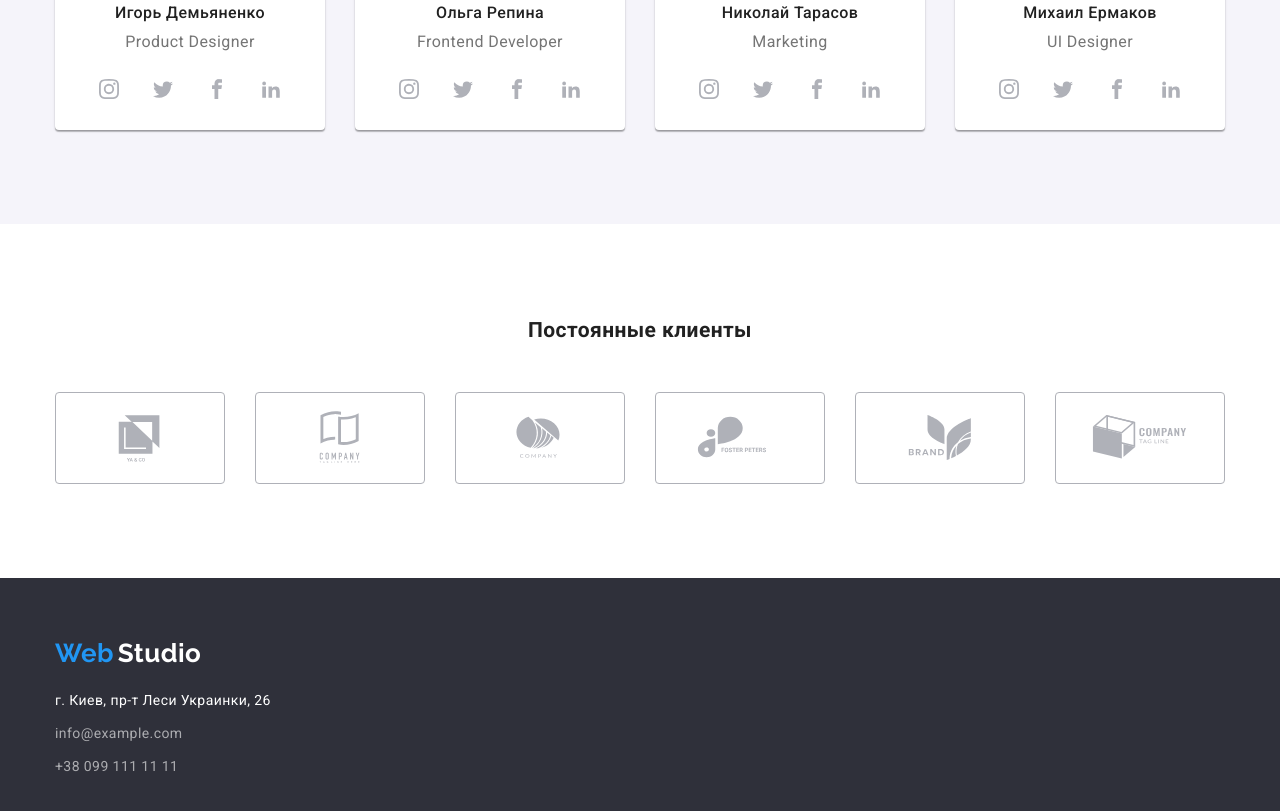
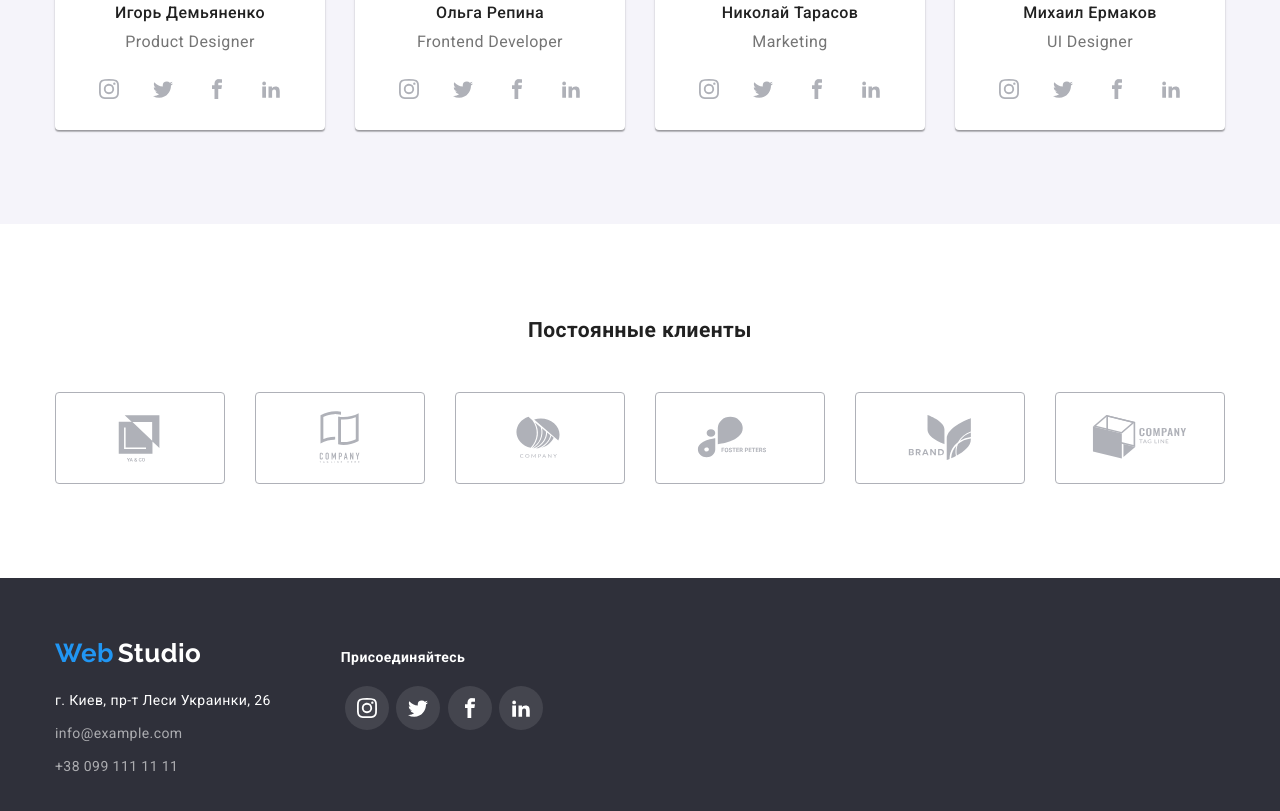
Before and after one commit to d3nnys/goit-markup-hw-04-old-, a plain HTML site: page studio.html in a window 1280 px wide. Shown: the part 2037-2848 px from the top of the page. Drawn offline with nearby package versions, Linux system fonts and the light colour scheme.

Commit message:
social footer

```diff
--- a/css/styles.css
+++ b/css/styles.css
@@ -288,8 +288,6 @@ img {
   display: flex;
   justify-content: center;
   align-items: center;
-
-  fill: #AFB1B8;
 }
 
 .icon-link {
@@ -425,11 +423,13 @@ padding-bottom: 19px;
 /* footer */
 
 footer {
+  /* display: flex; */
   padding-top: 60px;
   padding-bottom: 60px;
 }
 
 .footer-bg {
+  display: flex;
   background-color: #2F303A;
 }
 
@@ -468,12 +468,17 @@ footer {
 
 
 .f-item {
+  margin-top: 20px;
+  padding-bottom: 9px;
+}
+
+.f-item-second {
   padding-bottom: 9px;
 }
 
 .f-white-text {
   padding-left: 0;
-  padding-top: 20px;
+  /* padding-top: 20px; */
   margin-top: 0;
   margin-bottom: 0;
 }
@@ -491,6 +496,62 @@ footer {
 
 .f-white-text .link:hover {
   color: var(--primary-white-color);
+}
+
+.second-block {
+  display: flex;
+  flex-direction: column;
+  margin-top: 12px;
+  margin-left: 70px;
+  height: 80px;
+  width: 206px;
+}
+
+.footer-socials {
+  display: flex;
+  justify-content: space-around;
+  align-items: center;
+  height: 80px;
+  width: 206px;
+}
+
+.footer-socials-item {
+  padding-top: 12px;
+  height: 44px;
+  width: 44px;
+  text-align: center;
+
+  border-radius: 50%;
+  background: rgba(255, 255, 255, 0.1);
+  fill: #ffffff;
+}
+
+.footer-socials-item:hover {
+  background-color: var(--accent-color);
+}
+
+.footer-social-link {
+  display: block;
+}
+
+.footer-title {
+  color: #ffffff;
+
+  font-weight: 700px;
+  font-size: 14px;
+  line-height: 1.14;
+
+  padding: 0;
+  margin-bottom: 20px;
+}
+
+span {
+  font-style: normal;
+}
+
+.footer-box {
+  display: flex;
+  /* justify-content: flex-start; */
 }
 
 /* кнопки портфолио */
--- a/studio.html
+++ b/studio.html
@@ -413,11 +413,11 @@
 
     <!-- footer -->
     <footer class="footer-bg">
-      <div class="container">
-        <a href="““"><span class="logo">Web</span></a>
-        <a href="““"><span class="footer-s">Studio</span></a>
+      <div class="container footer-box">
         <address>
           <ul class="f-white-text link">
+            <a href="““"><span class="logo">Web</span></a>
+            <a href="““"><span class="footer-s">Studio</span></a>
             <li class="f-item">
               <a
                 href="https://www.google.com/maps/place/%D0%B1%D1%83%D0%BB.+%D0%9B%D0%B5%D1%81%D0%B8+%D0%A3%D0%BA%D1%80%D0%B0%D0%B8%D0%BD%D0%BA%D0%B8,+26,+%D0%9A%D0%B8%D0%B5%D0%B2,+02000/@50.4265807,30.5361971,17z/data=!3m1!4b1!4m5!3m4!1s0x40d4cf0e033ecbe9:0x57a4dffefec77da0!8m2!3d50.4265807!4d30.5383858"
@@ -425,7 +425,7 @@
                 >г. Киев, пр-т Леси Украинки, 26</a
               >
             </li>
-            <li class="f-item">
+            <li class="f-item-second">
               <a href="mailto:info@example.com" class="footer-info"
                 >info@example.com</a
               >
@@ -437,6 +437,56 @@
             </li>
           </ul>
         </address>
+
+        <div class="second-block">
+          <h3 class="footer-title">Присоединяйтесь</h3>
+          <ul class="footer-socials">
+            <li>
+              <a href="" class="footer-social-link">
+                <svg class="footer-socials-item">
+                  <use
+                    href="./image/sprite.svg#icon-instagram"
+                    weight="20"
+                    height="20"
+                  ></use>
+                </svg>
+              </a>
+            </li>
+            <li>
+              <a href="" class="footer-social-link">
+                <svg class="footer-socials-item">
+                  <use
+                    href="./image/sprite.svg#icon-twitter"
+                    weight="20"
+                    height="20"
+                  ></use>
+                </svg>
+              </a>
+            </li>
+            <li>
+              <a href="" class="footer-social-link">
+                <svg class="footer-socials-item">
+                  <use
+                    href="./image/sprite.svg#icon-facebook"
+                    weight="20"
+                    height="20"
+                  ></use>
+                </svg>
+              </a>
+            </li>
+            <li>
+              <a href="" class="footer-social-link">
+                <svg class="footer-socials-item">
+                  <use
+                    href="./image/sprite.svg#icon-linkedin2"
+                    weight="20"
+                    height="20"
+                  ></use>
+                </svg>
+              </a>
+            </li>
+          </ul>
+        </div>
       </div>
     </footer>
   </body>
```
